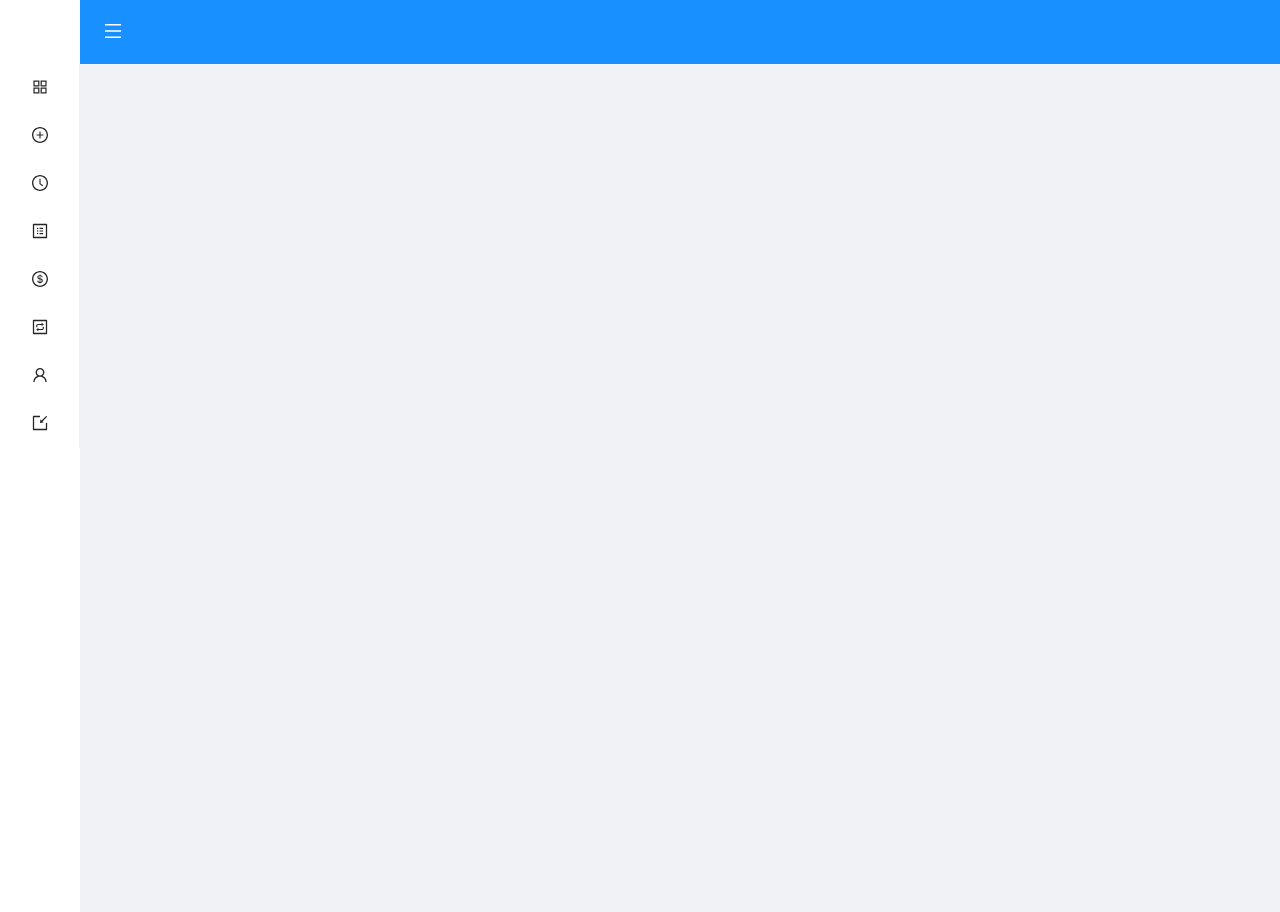
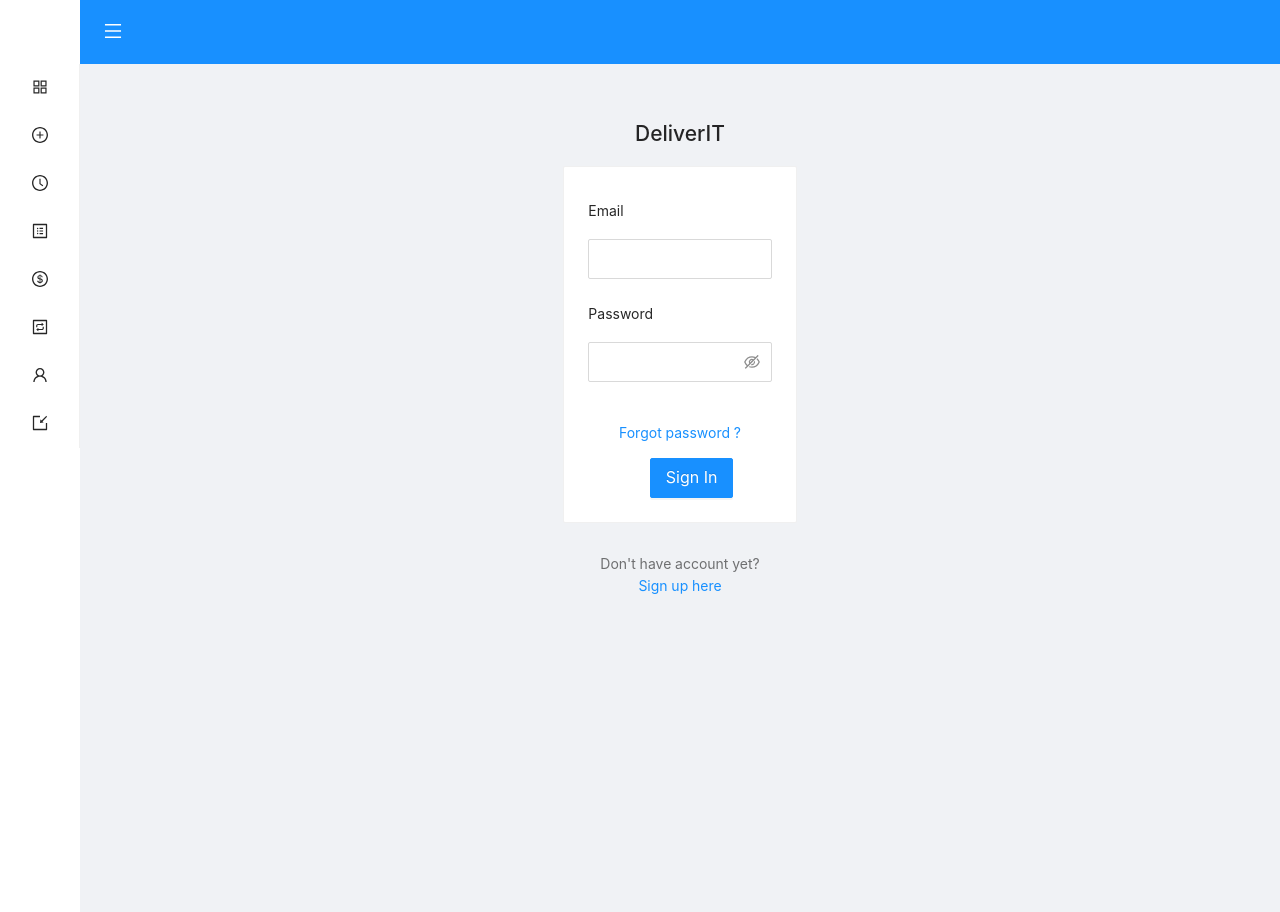
Before and after one commit to zulnabil/antd-ts, a React (Create React App) app: page /login in a window 1280 px wide. Built offline with nearby package versions, Linux system fonts and the light colour scheme.

Commit message:
feat: add design login and register

```diff
--- a/src/constants/router.root.tsx
+++ b/src/constants/router.root.tsx
@@ -7,6 +7,8 @@ const Shipments = lazy(() => import("pages/Shipments"))
 const Topup = lazy(() => import("pages/Topup"))
 const Transactions = lazy(() => import("pages/Transactions"))
 const Account = lazy(() => import("pages/Account"))
+const Login = lazy(() => import("pages/Login"))
+const Register = lazy(() => import("pages/Register"))
 
 export const router = [
   {
@@ -45,4 +47,14 @@ export const router = [
     name: "Account",
     component: <Account />,
   },
+  {
+    path: "/login",
+    name: "Login",
+    component: <Login />,
+  },
+  {
+    path: "/register",
+    name: "Register",
+    component: <Register />,
+  },
 ]
--- a/src/pages/Account.tsx
+++ b/src/pages/Account.tsx
@@ -8,7 +8,6 @@ const { TabPane } = Tabs;
 const Account: React.FC = () => {
 
   const [form] = Form.useForm()
-
 
   return (
     <Tabs defaultActiveKey="1" centered>
@@ -137,7 +136,6 @@ const Account: React.FC = () => {
                         style={{ margin: 0, width: "100%" }}
                       >
                         <Input.Password
-
                           iconRender={visible => (visible ? <EyeTwoTone /> : <EyeInvisibleOutlined />)}
                         />
                       </Form.Item>
--- /dev/null
+++ b/src/pages/Login.tsx
@@ -0,0 +1,79 @@
+import React from 'react'
+import { Row, Col, Card, Button, Form, Input } from "antd"
+import { EyeInvisibleOutlined, EyeTwoTone } from '@ant-design/icons';
+
+const Login: React.FC = () => {
+
+    const [form] = Form.useForm()
+
+  return (
+
+    <section className="app-section">
+        <Row justify="center">
+
+            <Col span={24} className="typo-grey typo-center">
+                <h2>DeliverIT</h2>
+            </Col>
+
+            <Col xl={5} lg={10} md={10} xs={10}>
+                <Card >
+                    <Form
+                        form={form}
+                        layout="vertical"
+                        size="large"
+                    >
+
+                        <Form.Item
+                            label="Email"
+                            style={{ marginBottom: 15 }}
+                        >
+                            <Input.Group compact>
+                                <Form.Item
+                                name="email"
+                                rules={[
+                                { required: true, message: "Email is required" },
+                                ]}
+                                style={{ margin: 0, width: "100%" }}
+                                >
+                                    <Input
+                                        name="email"
+                                        type="email"
+                                    />
+                                </Form.Item>
+                            </Input.Group>
+                        </Form.Item>
+
+                        <Form.Item
+                        label="Password"
+                        style={{ marginBottom: 30 }}
+                        >
+                            <Input.Password
+                                name="password"
+                                iconRender={visible => (visible ? <EyeTwoTone /> : <EyeInvisibleOutlined />)}
+                            />
+                        </Form.Item>
+
+                        <Row justify="center">
+                            <Col style={{ marginTop: 10 }}>
+                                <p> <a href="#"> Forgot password ? </a> </p>
+                            </Col>
+                            <Col xl={14} lg={14} md={12} sm={10} xs={24} style={{ textAlign: 'right' }}>
+                                <Button type="primary" typeof="submit">Sign In</Button>
+                            </Col>
+                        </Row>
+
+                    </Form>
+                </Card>
+            </Col>
+
+            <Col span={24} className="typo-grey typo-center" style={{marginTop: 30}}>
+                <span>Don't have account yet?</span>
+                <p> <a href="#"> Sign up here </a> </p>
+            </Col>
+        </Row>
+    </section>
+
+  )
+}
+
+export default Login
--- /dev/null
+++ b/src/pages/Register.tsx
@@ -0,0 +1,76 @@
+import React from 'react'
+import { Row, Col, Card, Button, Form, Input } from "antd"
+import { EyeInvisibleOutlined, EyeTwoTone } from '@ant-design/icons';
+
+const Register: React.FC = () => {
+
+    const [form] = Form.useForm()
+
+    return (
+
+        <section className="app-section">
+            <Row justify="center">
+
+                <Col span={24} className="typo-grey typo-center">
+                    <h2>DeliverIT</h2>
+                </Col>
+
+                <Col xl={5} lg={10} md={10} xs={10}>
+                    <Card >
+                        <Form
+                            form={form}
+                            layout="vertical"
+                            size="large"
+                        >
+
+                            <Form.Item
+                                label="Email"
+                                style={{ marginBottom: 15 }}
+                            >
+                                <Input.Group compact>
+                                    <Form.Item
+                                    name="email"
+                                    rules={[
+                                    { required: true, message: "Email is required" },
+                                    ]}
+                                    style={{ margin: 0, width: "100%" }}
+                                    >
+                                        <Input
+                                            name="email"
+                                            type="email"
+                                        />
+                                    </Form.Item>
+                                </Input.Group>
+                            </Form.Item>
+
+                            <Form.Item
+                            label="Password"
+                            style={{ marginBottom: 30 }}
+                            >
+                                <Input.Password
+                                    name="password"
+                                    iconRender={visible => (visible ? <EyeTwoTone /> : <EyeInvisibleOutlined />)}
+                                />
+                            </Form.Item>
+
+                            <Row justify="center">
+                                <Col>
+                                    <Button type="primary" typeof="submit">Register</Button>
+                                </Col>
+                            </Row>
+
+                        </Form>
+                    </Card>
+                </Col>
+
+                <Col span={24} className="typo-grey typo-center" style={{marginTop: 30}}>
+                    <span>Already have account ?</span>
+                    <p> <a href="#"> Login here </a> </p>
+                </Col>
+            </Row>
+        </section>
+
+    )
+}
+
+export default Register
--- a/src/pages/dashboard/Dashboard.tsx
+++ b/src/pages/dashboard/Dashboard.tsx
@@ -1,4 +1,4 @@
-import React, { FC, useState } from 'react'
+import React, { FC} from 'react'
 import { Row, Col, Card, Typography, Button, Form, Input, Select } from "antd"
 
 import classes from "./Dashboard.module.css"
```
